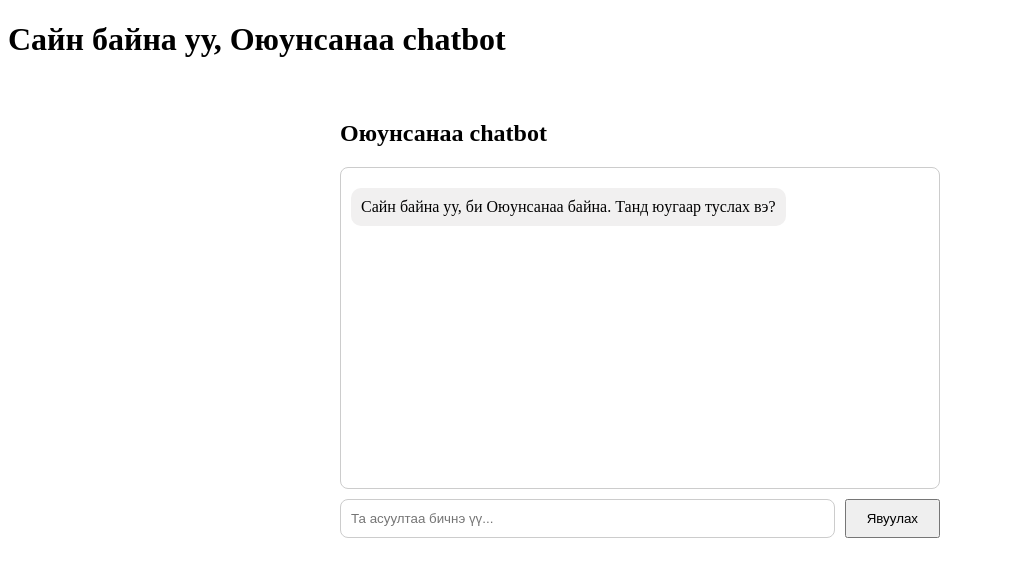
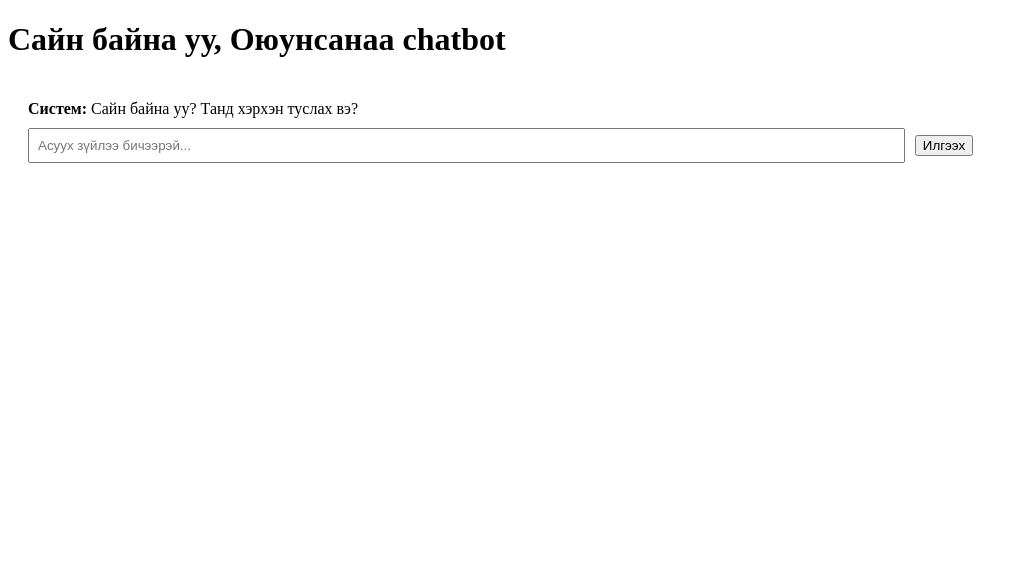
Before and after one commit to oyunsanaaai/Oyunsanaa-love, a Next.js app: page / in a window 1280 px wide. Shown: the top 576 px of the page, without its empty margins (0-1027 px from the left). Built offline with nearby package versions, Linux system fonts and the light colour scheme.

Commit message:
Update Chat.js

```diff
--- a/Chat.js
+++ b/Chat.js
@@ -1,14 +1,11 @@
-import React, { useState } from 'react';
+import { useState } from 'react';
 
 export default function Chat() {
-  const [messages, setMessages] = useState([
-    { role: 'assistant', content: 'Сайн байна уу, би Оюунсанаа байна. Танд юугаар туслах вэ?' }
-  ]);
+  const [messages, setMessages] = useState([{ role: 'system', content: 'Сайн байна уу? Танд хэрхэн туслах вэ?' }]);
   const [input, setInput] = useState('');
   const [loading, setLoading] = useState(false);
 
-  const handleSubmit = async (e) => {
-    e.preventDefault();
+  const sendMessage = async () => {
     if (!input.trim()) return;
 
     const newMessages = [...messages, { role: 'user', content: input }];
@@ -16,45 +13,45 @@ export default function Chat() {
     setInput('');
     setLoading(true);
 
+    try {
       const res = await fetch('/api/chat', {
         method: 'POST',
         headers: { 'Content-Type': 'application/json' },
-      body: JSON.stringify({ messages: newMessages })
+        body: JSON.stringify({ messages: newMessages }),
       });
 
       const data = await res.json();
-    setMessages([...newMessages, data]);
+      if (data.result) {
+        setMessages([...newMessages, { role: 'assistant', content: data.result }]);
+      } else {
+        setMessages([...newMessages, { role: 'assistant', content: 'Алдаа гарлаа. Дахин оролдоно уу.' }]);
+      }
+    } catch (err) {
+      setMessages([...newMessages, { role: 'assistant', content: 'Сүлжээний алдаа гарлаа.' }]);
+    } finally {
       setLoading(false);
+    }
   };
 
   return (
-    <div style={{ maxWidth: 600, margin: '0 auto', padding: 20 }}>
-      <h2>Оюунсанаа chatbot</h2>
-      <div style={{ border: '1px solid #ccc', borderRadius: 8, padding: 10, height: 300, overflowY: 'auto' }}>
+    <div style={{ padding: 20 }}>
+      <div style={{ marginBottom: 10 }}>
         {messages.map((msg, index) => (
-          <div key={index} style={{ textAlign: msg.role === 'user' ? 'right' : 'left', margin: '10px 0' }}>
-            <div style={{
-              display: 'inline-block',
-              padding: 10,
-              borderRadius: 10,
-              background: msg.role === 'user' ? '#DCF8C6' : '#F1F0F0'
-            }}>
-              {msg.content}
-            </div>
+          <div key={index}>
+            <strong>{msg.role === 'user' ? 'Та' : msg.role === 'assistant' ? 'Оюунсанаа' : 'Систем'}:</strong> {msg.content}
           </div>
         ))}
-        {loading && <div style={{ fontStyle: 'italic', color: '#999' }}>Оюунсанаа бичиж байна...</div>}
       </div>
-
-      <form onSubmit={handleSubmit} style={{ marginTop: 10, display: 'flex' }}>
       <input
         value={input}
         onChange={(e) => setInput(e.target.value)}
-          placeholder="Та асуултаа бичнэ үү..."
-          style={{ flex: 1, padding: 10, borderRadius: 8, border: '1px solid #ccc' }}
+        onKeyDown={(e) => e.key === 'Enter' && sendMessage()}
+        placeholder="Асуух зүйлээ бичээрэй..."
+        style={{ width: '70%', padding: '8px' }}
       />
-        <button type="submit" style={{ marginLeft: 10, padding: '10px 20px' }}>Явуулах</button>
-      </form>
+      <button onClick={sendMessage} disabled={loading} style={{ marginLeft: 10 }}>
+        Илгээх
+      </button>
     </div>
   );
 }
```
Lines whose indentation alone changed are shown as unchanged.
